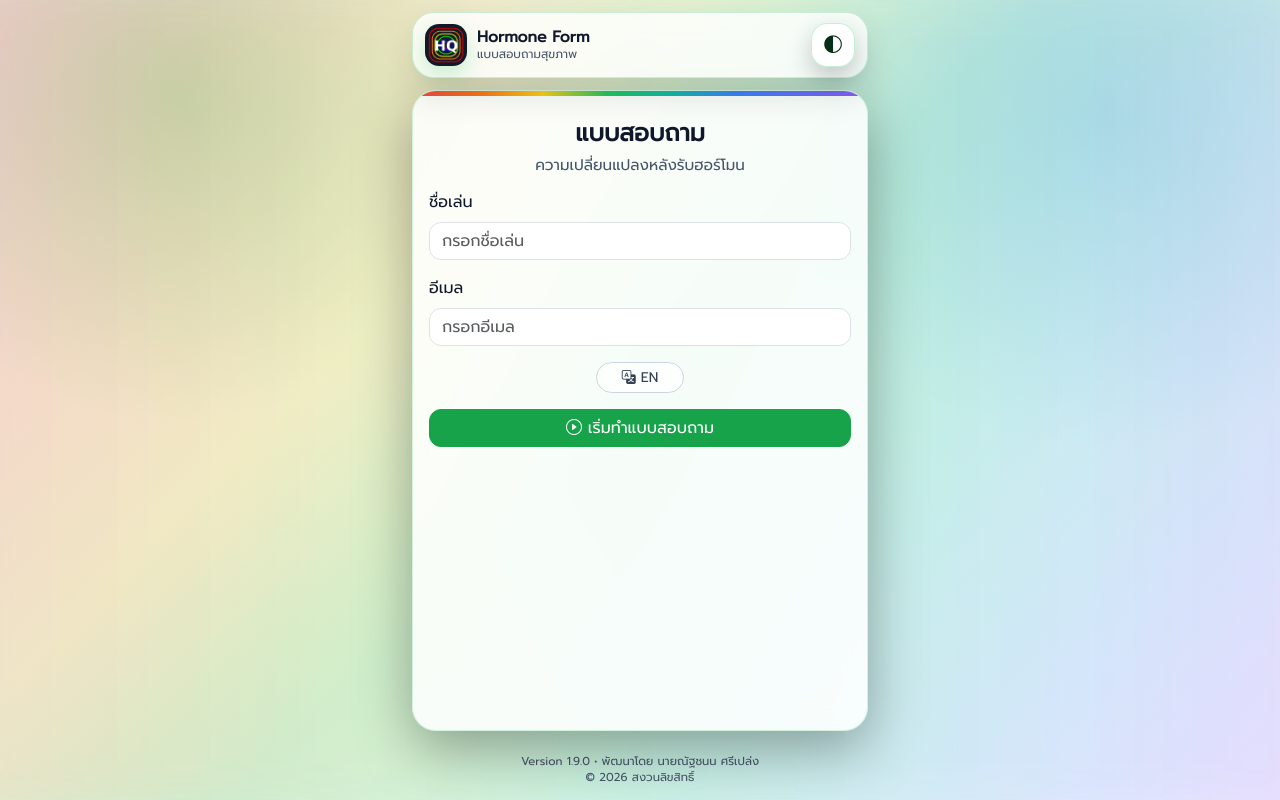
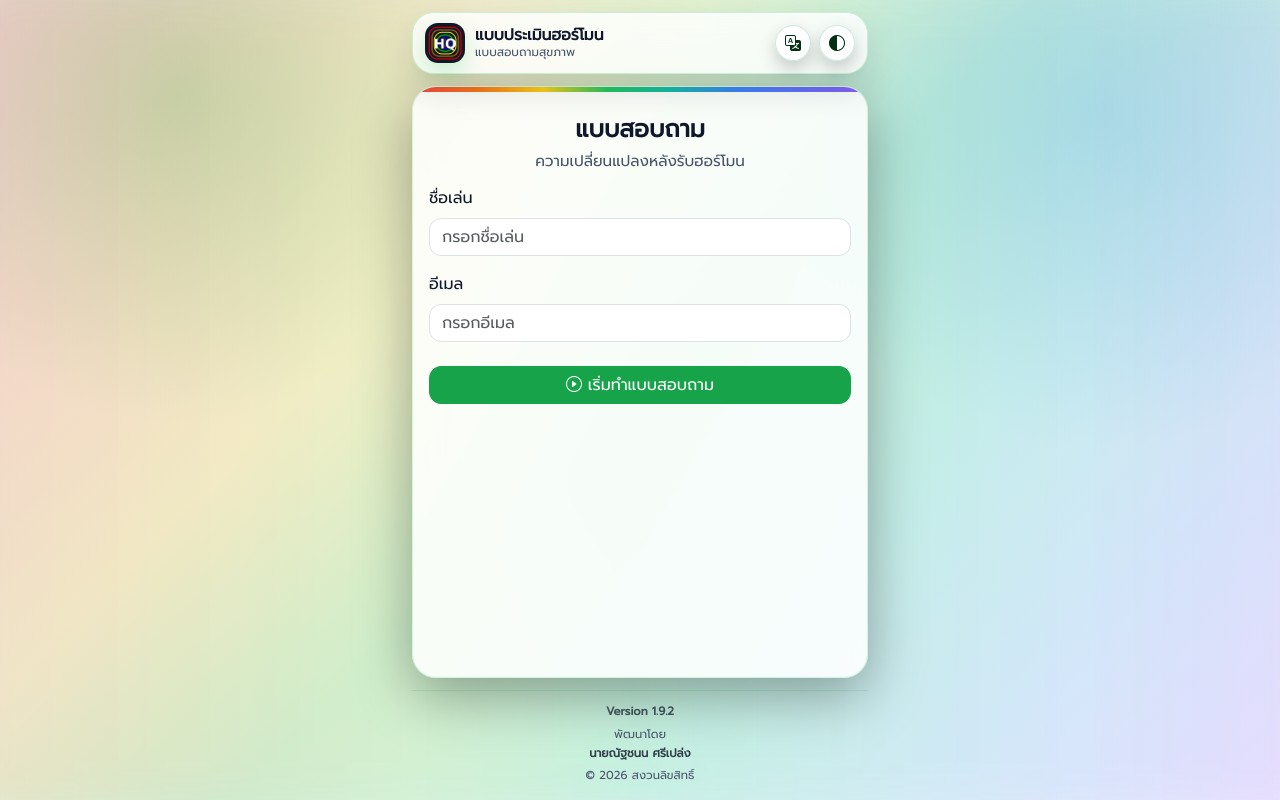
Before and after one commit to Natchanon45/trans_check, a plain HTML site: page index.html in a window 1280 px wide. Drawn offline with nearby package versions, Linux system fonts and the light colour scheme.

Commit message:
update app version 1.9.2

```diff
--- a/assets/css/style.css
+++ b/assets/css/style.css
@@ -559,3 +559,117 @@ body {
   }
   .app-brand-text strong { max-width: 210px; }
 }
+
+
+/* v1.9.2 Debt Collector Style refinements */
+:root {
+  --action-size: 36px;
+  --footer-border: rgba(34,197,94,.16);
+}
+
+.app-actions {
+  display: inline-flex;
+  align-items: center;
+  justify-content: flex-end;
+  gap: 8px;
+  flex: 0 0 auto;
+}
+
+.app-circle-btn {
+  width: var(--action-size);
+  height: var(--action-size);
+  flex: 0 0 var(--action-size);
+  display: inline-flex;
+  align-items: center;
+  justify-content: center;
+  padding: 0;
+  border-radius: 999px;
+  border: 1px solid rgba(34,197,94,.26);
+  color: #dcfce7;
+  background: linear-gradient(145deg, rgba(2,6,23,.96), rgba(5,46,22,.92));
+  box-shadow: inset 0 1px 0 rgba(255,255,255,.08), 0 8px 18px rgba(0,0,0,.20);
+  transition: transform .18s ease, border-color .18s ease, box-shadow .18s ease;
+}
+
+.app-circle-btn:hover,
+.app-circle-btn:focus-visible {
+  transform: translateY(-1px);
+  border-color: rgba(34,197,94,.48);
+  box-shadow: inset 0 1px 0 rgba(255,255,255,.10), 0 10px 22px rgba(34,197,94,.18);
+}
+
+.app-circle-btn i {
+  font-size: 1rem;
+  line-height: 1;
+}
+
+[data-bs-theme="light"] .app-circle-btn {
+  color: #052e16;
+  background: rgba(255,255,255,.90);
+  border-color: rgba(4,120,87,.18);
+}
+
+.app-action-bar {
+  min-height: 60px;
+}
+
+.app-brand-icon {
+  width: 40px;
+  height: 40px;
+  border-radius: 13px;
+}
+
+.app-body {
+  display: flex;
+  flex-direction: column;
+}
+
+.app-footer {
+  border-top: 1px solid var(--footer-border);
+  padding: 12px 8px 4px;
+  display: grid;
+  gap: 6px;
+}
+
+.footer-version {
+  font-weight: 700;
+  color: var(--card-color);
+  opacity: .72;
+}
+
+.footer-developer {
+  display: grid;
+  gap: 2px;
+}
+
+.footer-developer strong {
+  color: var(--card-color);
+  font-weight: 700;
+  opacity: .82;
+}
+
+.footer-developer span,
+.footer-copyright {
+  color: var(--muted-color);
+}
+
+.toast.app-toast.toast-danger,
+.toast.app-toast.toast-error {
+  border-left-color: #22c55e;
+}
+
+.toast.app-toast.toast-warning {
+  border-left-color: #eab308;
+}
+
+.toast.app-toast.toast-warning .toast-icon {
+  color: #eab308;
+  background: rgba(234,179,8,.13);
+}
+
+@media (max-width: 380px) {
+  :root { --action-size: 34px; }
+  .app-actions { gap: 6px; }
+  .app-brand-text strong { max-width: 170px; }
+  .app-brand-icon { width: 38px; height: 38px; }
+}
--- a/assets/js/app.js
+++ b/assets/js/app.js
@@ -225,7 +225,7 @@ const questions = {
     }
   ]
 };
-let lang = "th";
+let lang = localStorage.getItem("appLang") || "th";
 let current = 0;
 let totalScore = 0;
 let nickname = "", email = "";
@@ -262,20 +262,47 @@ function applyTheme(mode = getSavedThemeMode()) {
   renderThemeToggle(mode, effectiveTheme);
 }
 
+const APP_I18N = {
+  th: {
+    appName: APP_INFO.appNameTh || "แบบประเมินฮอร์โมน",
+    appSubtitle: "แบบสอบถามสุขภาพ",
+    developedBy: "พัฒนาโดย",
+    developer: APP_INFO.authorTh,
+    copyright: `© ${APP_INFO.copyrightYear} สงวนลิขสิทธิ์`
+  },
+  en: {
+    appName: APP_INFO.appNameEn || "Hormone Assessment",
+    appSubtitle: "Health questionnaire",
+    developedBy: "Developed by",
+    developer: APP_INFO.authorEn,
+    copyright: `© ${APP_INFO.copyrightYear} All Rights Reserved`
+  }
+};
+
+function getI18n() {
+  return APP_I18N[lang] || APP_I18N.th;
+}
+
 function renderFooter() {
   const versionEl = document.getElementById("version");
   if (!versionEl) return;
-  const versionText = lang === "th" ? "Version" : "Version";
-  const developedText = lang === "th" ? "พัฒนาโดย" : "Developed by";
-  const rightsText = lang === "th" ? "สงวนลิขสิทธิ์" : "All Rights Reserved";
-  versionEl.innerHTML = `${versionText} ${APP_INFO.version} • ${developedText} ${APP_INFO.author}<br>&copy; ${APP_INFO.copyrightYear} ${rightsText}`;
+  const text = getI18n();
+  versionEl.innerHTML = `
+    <div class="footer-version">Version ${APP_INFO.version}</div>
+    <div class="footer-developer">
+      <div>${text.developedBy}</div>
+      <strong>${text.developer}</strong>
+    </div>
+    <div class="footer-copyright">${text.copyright}</div>
+  `;
 }
 
 function renderActionBarText() {
   const appNameEl = document.getElementById("appName");
   const appSubtitleEl = document.getElementById("appSubtitle");
-  if (appNameEl) appNameEl.textContent = APP_INFO.shortName || "Hormone Form";
-  if (appSubtitleEl) appSubtitleEl.textContent = lang === "th" ? "แบบสอบถามสุขภาพ" : "Health questionnaire";
+  const text = getI18n();
+  if (appNameEl) appNameEl.textContent = text.appName;
+  if (appSubtitleEl) appSubtitleEl.textContent = text.appSubtitle;
 }
 
 function renderThemeToggle(mode = getSavedThemeMode(), effectiveTheme = getEffectiveTheme(mode)) {
@@ -309,7 +336,10 @@ systemThemeQuery.addEventListener("change", () => {
 });
 
 applyTheme();
+document.documentElement.lang = lang;
 renderActionBarText();
+renderFooter();
+renderLanguageToggle();
 
 if ("serviceWorker" in navigator) {
   window.addEventListener("load", () => {
@@ -336,15 +366,27 @@ window.addEventListener("appinstalled", () => {
   deferredInstallPrompt = null;
 });
 
+function renderLanguageToggle() {
+  if (!langBtn) return;
+  langBtn.innerHTML = `<i class="bi bi-translate"></i>`;
+  langBtn.title = lang === "th" ? "Switch to English" : "เปลี่ยนเป็นภาษาไทย";
+  langBtn.setAttribute("aria-label", langBtn.title);
+}
+
 langBtn.addEventListener("click", () => {
   lang = lang === "th" ? "en" : "th";
-  langBtn.innerHTML = lang === "th" ? iconText("bi-translate", "EN") : iconText("bi-translate", "TH");
+  localStorage.setItem("appLang", lang);
+  document.documentElement.lang = lang;
+  renderLanguageToggle();
   updateLanguageUI();
   renderActionBarText();
+  renderFooter();
   renderThemeToggle(getSavedThemeMode(), getEffectiveTheme(getSavedThemeMode()));
+  renderLanguageToggle();
 });
 
 function updateLanguageUI() {
+  renderFooter();
   if(lang === "th") {
     document.getElementById("formTitle").textContent = "แบบสอบถาม";
     document.getElementById("formTitle1").textContent = "ความเปลี่ยนแปลงหลังรับฮอร์โมน";
@@ -374,7 +416,9 @@ function updateLanguageUI() {
 document.addEventListener("DOMContentLoaded", function() {
   updateLanguageUI();
   renderActionBarText();
+  renderFooter();
   renderThemeToggle(getSavedThemeMode(), getEffectiveTheme(getSavedThemeMode()));
+  renderLanguageToggle();
 });
 
 startBtn.addEventListener("click", () => {
@@ -401,7 +445,6 @@ startBtn.addEventListener("click", () => {
   if(!valid) return;
 
   document.getElementById("introForm").style.display = "none";
-  langBtn.style.display = "none";
   progressContainer.style.display = "block";
   nextBtn.style.display = "block";
   prevBtn.style.display = "none";
@@ -516,7 +559,7 @@ function showAlert(type, message) {
   if (!toastContainer) return;
 
   const toastEl = document.createElement("div");
-  const icon = type === "success" ? "bi-check2-circle" : "bi-exclamation-circle";
+  const icon = type === "success" ? "bi-check-circle-fill" : (type === "warning" ? "bi-exclamation-triangle-fill" : "bi-x-circle-fill");
   toastEl.className = `toast app-toast toast-${type || "info"}`;
   toastEl.setAttribute("role", "status");
   toastEl.setAttribute("aria-live", "polite");
--- a/assets/js/config.js
+++ b/assets/js/config.js
@@ -1,11 +1,14 @@
 // App configuration
 // แก้เวอร์ชันและ URL Google Apps Script ได้จากไฟล์นี้
 const APP_INFO = {
-  version: "1.9.0",
-  author: "นายณัฐชนน ศรีเปล่ง",
+  version: "1.9.2",
+  authorTh: "นายณัฐชนน ศรีเปล่ง",
+  authorEn: "Mr. Natchanon Sripleng",
   copyrightYear: "2026",
   name: "Hormone Questionnaire Interactive",
-  shortName: "Hormone Form"
+  shortName: "Hormone Form",
+  appNameTh: "แบบประเมินฮอร์โมน",
+  appNameEn: "Hormone Assessment"
 };
 
 const GOOGLE_SHEET_CONFIG = {
--- a/index.html
+++ b/index.html
@@ -3,7 +3,7 @@
 <head>
   <meta charset="utf-8" />
   <meta name="viewport" content="width=device-width,initial-scale=1,viewport-fit=cover" />
-  <title>Hormone Questionnaire Interactive</title>
+  <title>Hormone Form</title>
 
   <meta name="theme-color" content="#111827" />
   <meta name="mobile-web-app-capable" content="yes" />
@@ -16,6 +16,7 @@
   <link href="https://cdn.jsdelivr.net/npm/bootstrap-icons@1.11.3/font/bootstrap-icons.min.css" rel="stylesheet">
   <link href="https://fonts.googleapis.com/css2?family=Prompt&display=swap" rel="stylesheet" />
   <link rel="stylesheet" href="assets/css/style.css" />
+  <script>if (location.pathname.endsWith("/index.html")) history.replaceState(null, "", location.pathname.replace(/index\.html$/, "") + location.search + location.hash);</script>
 
 </head>
 <body>
@@ -28,9 +29,14 @@
           <span id="appSubtitle">แบบสอบถามสุขภาพ</span>
         </div>
       </div>
-      <button id="themeModeToggle" class="theme-mode-btn" type="button" aria-label="เปลี่ยนโหมดสี">
-        <i class="bi bi-circle-half"></i>
-      </button>
+      <div class="app-actions" aria-label="Quick actions">
+        <button id="langToggle" class="app-circle-btn" type="button" aria-label="เปลี่ยนภาษา">
+          <i class="bi bi-translate"></i>
+        </button>
+        <button id="themeModeToggle" class="app-circle-btn" type="button" aria-label="เปลี่ยนโหมดสี">
+          <i class="bi bi-circle-half"></i>
+        </button>
+      </div>
     </header>
 
     <main class="app-body card text-center">
@@ -58,7 +64,6 @@
             <input type="email" id="email" class="form-control" placeholder="example@email.com" required>
             <small id="emailError" class="validation-message" style="display:none;">กรุณากรอกอีเมล</small>
           </div>
-          <button id="langToggle" class="btn btn-sm btn-outline-light lang-btn mb-2" type="button"><i class="bi bi-translate"></i> EN</button>
           <button id="startBtn" class="btn btn-primary mt-2"><i class="bi bi-play-circle"></i> เริ่มทำแบบสอบถาม</button>
         </div>
       </div>
```
Also changed, not shown: service-worker.js (+9 -1 lines), manifest.webmanifest, vercel.json (added), 2 other files.
